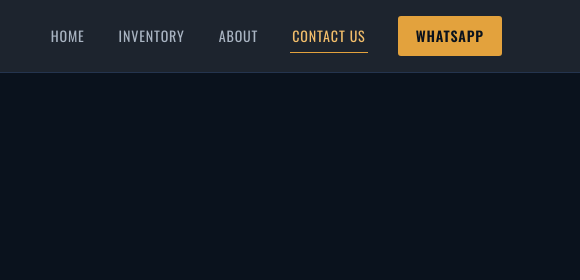
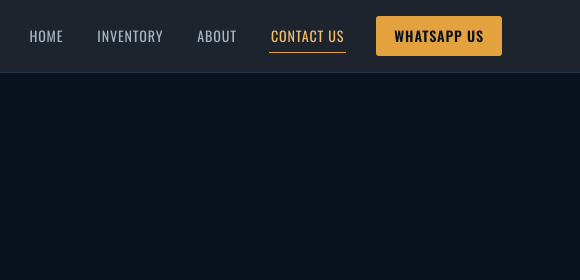
Before and after one commit to Ajiboye7/GMAGA, a plain HTML site: page contact.html in a window 1280 px wide. Shown: the top 280 px of the page, 700-1280 px from the left. Drawn offline with nearby package versions, Linux system fonts and the light colour scheme.

Commit message:
update contact

```diff
--- a/contact.html
+++ b/contact.html
@@ -24,7 +24,7 @@
       <a href="inventory.html">Inventory</a>
       <a href="about.html">About</a>
       <a href="contact.html" class="current">Contact Us</a>
-      <a href="#" data-wa-general class="nav-cta">WhatsApp</a>
+      <a href="#" data-wa-general class="nav-cta">WhatsApp Us</a>
     </div>
   </nav>
 </header>
```
